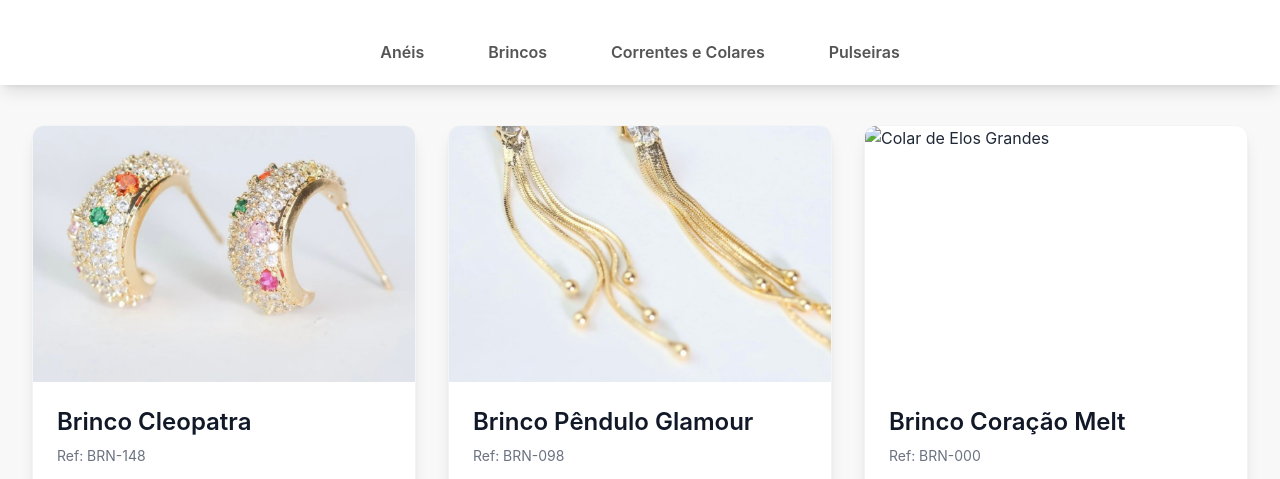
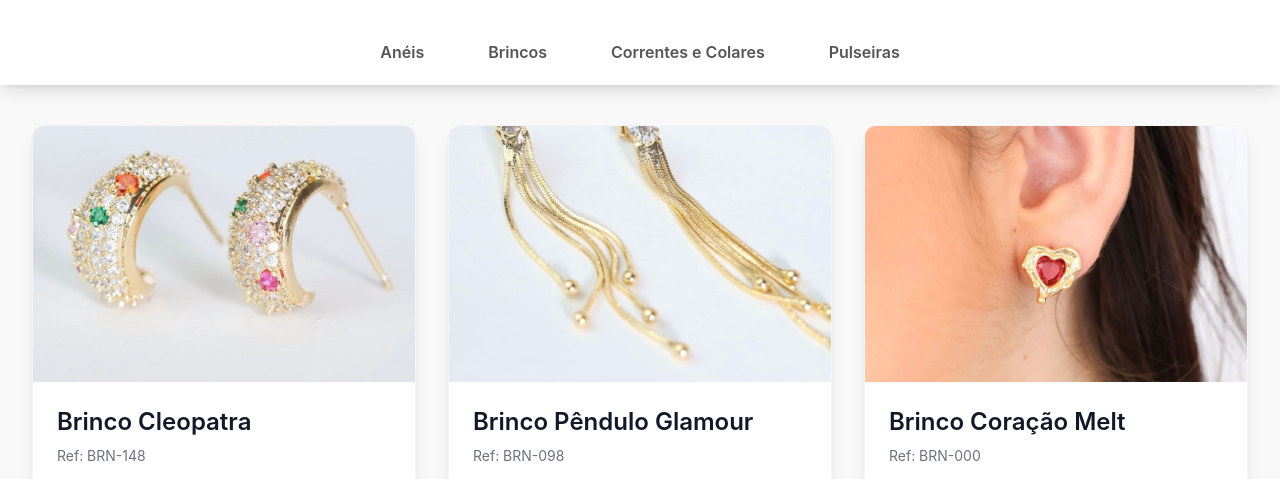
Before and after one commit to Caiera02/Catalogo_Hevelyn, a plain HTML site: page index.html in a window 1280 px wide. Shown: the part 103-582 px from the top of the page. Drawn offline with nearby package versions, Linux system fonts and the light colour scheme.

Commit message:
add mais produtos

```diff
--- a/index.html
+++ b/index.html
@@ -148,7 +148,7 @@
             <!-- EXEMPLO DE PRODUTO 3: Colar Elos Grandes -->
             <div
                 class="product-card bg-white rounded-xl shadow-lg hover:shadow-xl transition duration-300 ease-in-out transform hover:scale-[1.02] overflow-hidden border border-gray-100">
-                <img src="static/img/brincos/4.png" alt="Colar de Elos Grandes" class="w-full h-64 object-cover">
+                <img src="static/img/brincos/BRN-CORACAO.png" alt="Colar de Elos Grandes" class="w-full h-64 object-cover">
 
                 <div class="p-6">
                     <h3 class="text-2xl font-semibold text-gray-900 mb-2">Brinco Coração Melt</h3>
```
